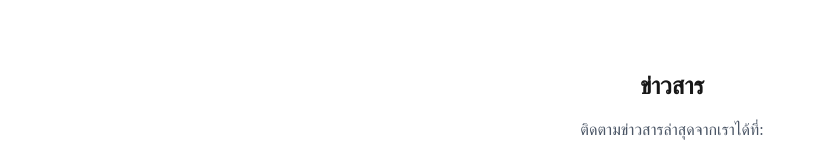
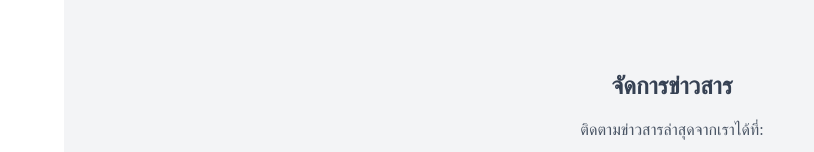
Before and after one commit to KPV2004/demo-cms, a Next.js app: page / in a window 1280 px wide. Both pictures are taken after a click on the element 32 px from the left and 147 px from the top of the page. Shown: the part 274-426 px from the top of the page, without its empty margins (0-814 px from the left). Built offline with nearby package versions, Linux system fonts and the light colour scheme.

Commit message:
style(adminpage) :change background color and text color

```diff
--- a/app/page.tsx
+++ b/app/page.tsx
@@ -22,7 +22,7 @@ export default function Home() {
   return (
     <div className="flex flex-col md:flex-row h-screen font-primary">
       <Navbar onSend={handleData} />
-      <main className="flex-1 p-4">
+      <main className="flex-1 text-gray-700 bg-gray-100">
         {pageList.find(page => page.id === selectedPage)?.page}
       </main>
     </div>
--- a/components/Navbar.tsx
+++ b/components/Navbar.tsx
@@ -12,7 +12,7 @@ export default function Navbar({ onSend }: { onSend: (data: string) => void }) {
 
     const menuItems = [
         { id: 'dashboard', label: 'แดชบอร์ด', icon: 'material-symbols:space-dashboard' },
-        { id: 'news', label: 'ข่าวสาร', icon: 'material-symbols:newsmode-rounded' },
+        { id: 'news', label: 'จัดการข่าวสาร', icon: 'material-symbols:newsmode-rounded' },
         { id: 'contact', label: 'ติดต่อ', icon: 'material-symbols:contact-page' }
     ];
 
--- a/components/News.tsx
+++ b/components/News.tsx
@@ -1,7 +1,7 @@
 export default function News() {
     return (
         <div className="flex flex-col items-center justify-center h-full">
-            <h1 className="text-2xl font-bold mb-4">ข่าวสาร</h1>
+            <h1 className="text-2xl font-bold mb-4">จัดการข่าวสาร</h1>
             <p className="text-gray-600 mb-2">ติดตามข่าวสารล่าสุดจากเราได้ที่:</p>
             <p className="text-gray-600 mb-2">อีเมล: news@cms.com</p>
         </div>
```
